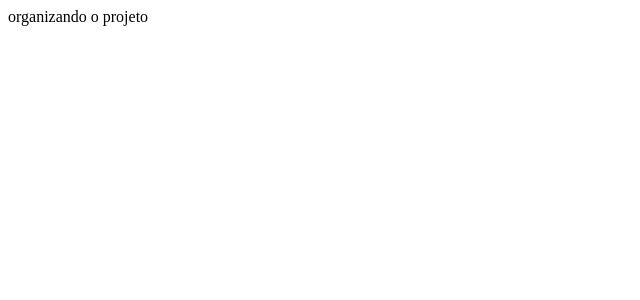
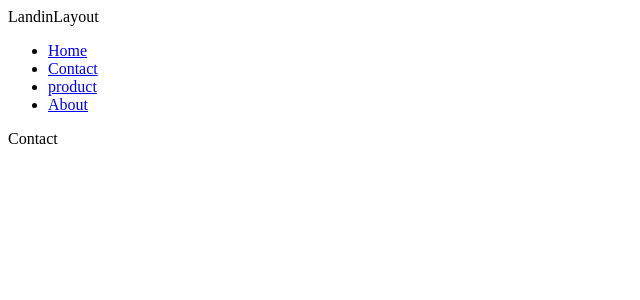
Before and after one commit to Yber-0010/base-react, a React (Vite) app: page /contact in a window 1280 px wide. Shown: the top 300 px of the page, without its empty margins (0-640 px from the left). Built offline with nearby package versions, Linux system fonts and the light colour scheme.

Commit message:
agregando runtas con react router dom

```diff
--- a/package.json
+++ b/package.json
@@ -11,7 +11,8 @@
   },
   "dependencies": {
     "react": "^18.2.0",
-    "react-dom": "^18.2.0"
+    "react-dom": "^18.2.0",
+    "react-router-dom": "^6.22.3"
   },
   "devDependencies": {
     "@types/react": "^18.2.66",
--- a/src/app/App.jsx
+++ /dev/null
@@ -1,13 +0,0 @@
-
-function App() {
-
-  return (
-    <>
-      <div>
-        organizando o projeto
-      </div>
-    </>
-  )
-}
-
-export default App
--- /dev/null
+++ b/src/app/landing/layout/landinLayout.jsx
@@ -0,0 +1,26 @@
+import { Outlet, Link  } from "react-router-dom";
+
+export const LandinLayout = () => {
+  return (
+    <>
+      <div>LandinLayout</div>
+      <nav>
+        <ul>
+          <li>
+            <Link to={`/`}>Home</Link>
+          </li>
+          <li>
+            <Link to={`/contact`}>Contact</Link>
+          </li>
+          <li>
+            <Link to={`product/2`}>product</Link>
+          </li>
+          <li>
+            <Link to={`/about`}>About</Link>
+          </li>
+        </ul>
+      </nav>
+      <Outlet />
+    </>
+  )
+}
--- /dev/null
+++ b/src/app/landing/pages/about.jsx
@@ -0,0 +1,6 @@
+
+export const About = () => {
+  return (
+    <div>About</div>
+  )
+}
--- /dev/null
+++ b/src/app/landing/pages/contact.jsx
@@ -0,0 +1,17 @@
+import { useLoaderData } from "react-router-dom";
+import { getContacts } from "../../../provider/product/getProduct"
+
+export async function preloadContact() {
+    const contacts = await getContacts()
+    return { contacts }
+}
+
+export const Contact = () => {
+
+    const { contacts } = useLoaderData();
+    console.log(contacts)
+
+    return (
+        <div>Contact</div>
+    )
+}
--- /dev/null
+++ b/src/app/landing/pages/index.jsx
@@ -0,0 +1,8 @@
+
+export const Index = () => {
+  return (
+    <>
+      <div>Index</div>
+    </>
+  )
+}
--- /dev/null
+++ b/src/app/landing/pages/product.jsx
@@ -0,0 +1,12 @@
+
+export const Product = () => {
+
+  return (
+    <div>
+      <br />
+      <p>
+        product
+      </p>
+    </div>
+  )
+}
--- /dev/null
+++ b/src/app/pages/error404.jsx
@@ -0,0 +1,17 @@
+import { useRouteError } from "react-router-dom"
+
+export const Error404 = () => {
+
+  const error = useRouteError()
+  console.log('error', error)
+
+  return (
+    <div id="error-page">
+      <h1>Oops!</h1>
+      <p>Sorry, an unexpected error has occurred.</p>
+      <p>
+        <i>{error.statusText || error.message}</i>
+      </p>
+    </div>
+  )
+}
--- a/src/main.jsx
+++ b/src/main.jsx
@@ -1,9 +1,10 @@
 import React from 'react'
 import ReactDOM from 'react-dom/client'
-import App from './app/App.jsx'
+// import App from './App.jsx'
+import { AppRouter } from './router/AppRouter'
 
 ReactDOM.createRoot(document.getElementById('root')).render(
-  // <React.StrictMode>
-    <App />
-  //</React.StrictMode>,
+  <React.StrictMode>
+    <AppRouter />
+  </React.StrictMode>,
 )
--- /dev/null
+++ b/src/provider/product/getProduct.js
@@ -0,0 +1,21 @@
+
+export const getProduct = () => {
+    const Product = {
+        id: 1,
+        name: 'Product 1',
+        price: 100,
+        description: 'This is product 1',
+        image: 'https://via.placeholder.com/150'
+    }
+
+    return Product
+}
+
+export const getContacts = () => {
+    const contacts = {
+        id: 1,
+        name: 'Contact 1',
+        email: 'a@a.com',
+    }
+    return contacts
+}
--- /dev/null
+++ b/src/router/AppRouter.jsx
@@ -0,0 +1,42 @@
+import { RouterProvider, createBrowserRouter } from 'react-router-dom'
+import { Error404 } from '../app/pages/error404';
+import { Index } from '../app/landing/pages';
+import { About } from '../app/landing/pages/about';
+import { Product } from './../app/landing/pages/product';
+import { LandinLayout } from '../app/landing/layout/landinLayout';
+import { Contact, preloadContact } from '../app/landing/pages/contact';
+
+const router = createBrowserRouter([
+  {
+    path: '/',
+    element: <LandinLayout />,
+    errorElement: <Error404 />,
+    children: [
+      {
+        path: '/',
+        element: <Index />,
+      },
+      {
+        path: 'product/:id',
+        element: <Product />,
+      },
+      {
+        path: 'contact',
+        element: <Contact />,
+        loader: preloadContact,
+      },
+
+    ]
+  },
+  {
+    path: '/about',
+    element: <About />,
+  },
+
+])
+
+export const AppRouter = () => {
+  return (
+    <RouterProvider router={router}/>
+  )
+}
```
Also changed, not shown: 1 other file (tests, documents, lock files or other folders).
